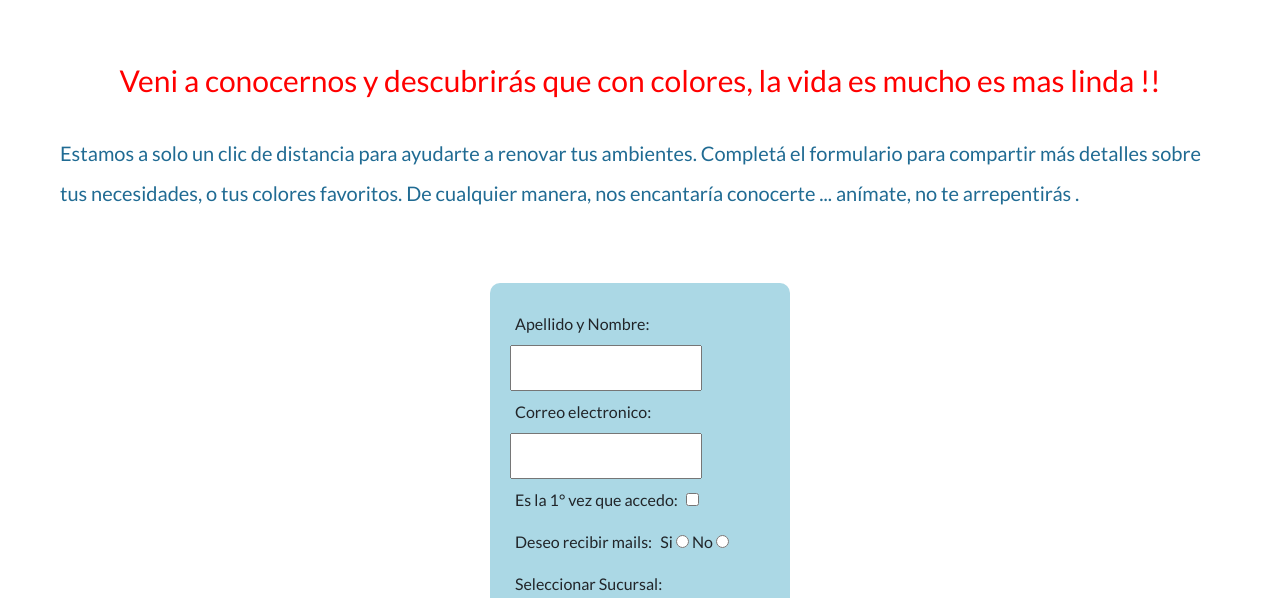
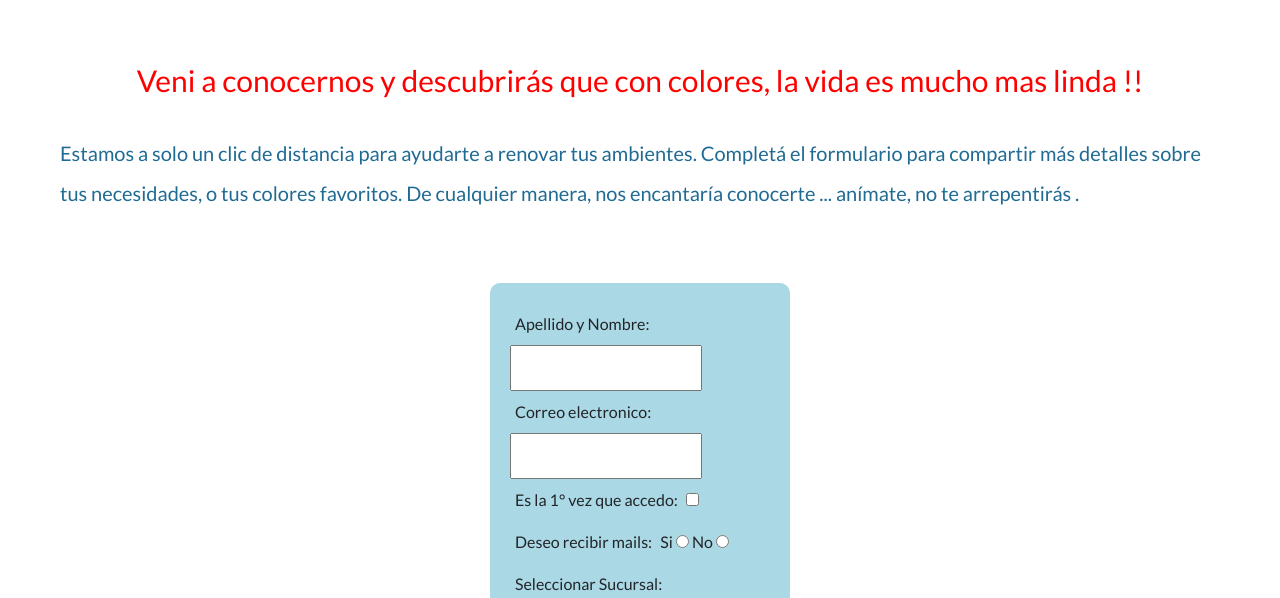
Before and after one commit to luisariel172/coder-sass-ariel-alvarez, a website: page pages/contacto.html in a window 1280 px wide. Shown: the part 202-800 px from the top of the page. Drawn offline with nearby package versions, Linux system fonts and the light colour scheme; a web font is replaced by a local one.

Commit message:
changes contact page text bis

```diff
--- a/pages/contacto.html
+++ b/pages/contacto.html
@@ -63,7 +63,7 @@
         <!-- Titulo principal de la pagina -->
         <h1 class="fw-300 centrar-texto">Formulario de Contacto</h1>
         <section class="texto-contacto">
-            <h2 class="centrar-texto">Veni a conocernos y descubrirás que con colores, la vida es mucho es mas linda !!</h2>
+            <h2 class="centrar-texto">Veni a conocernos y descubrirás que con colores, la vida es mucho mas linda !!</h2>
             <p>Estamos a solo un clic de distancia para ayudarte a renovar tus ambientes.
                 Completá el formulario para compartir más detalles sobre tus necesidades, o tus colores favoritos. De
                 cualquier manera, nos encantaría conocerte ... anímate, no te arrepentirás .</p>
```
